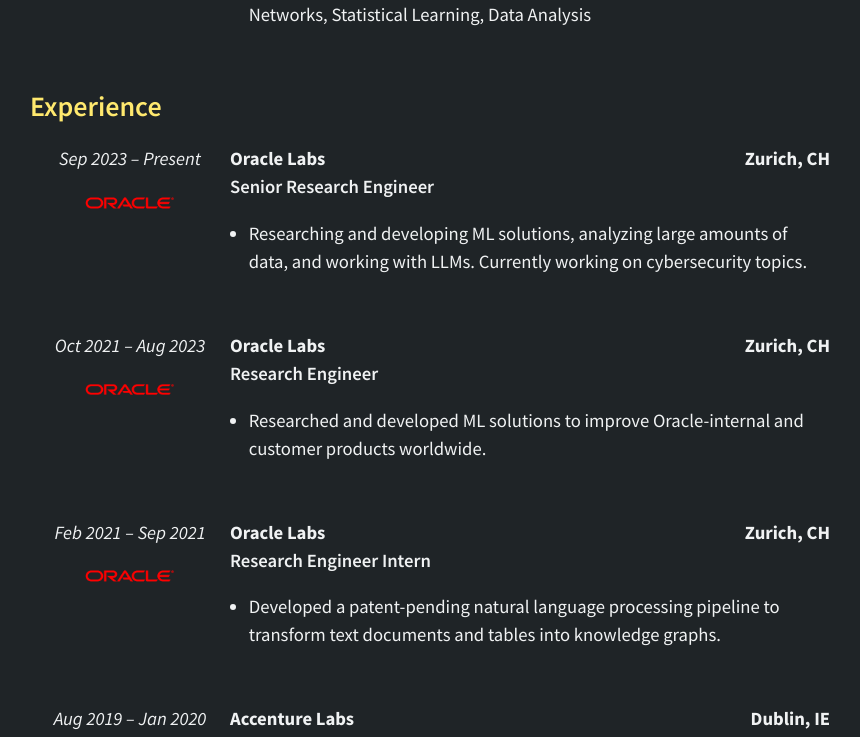
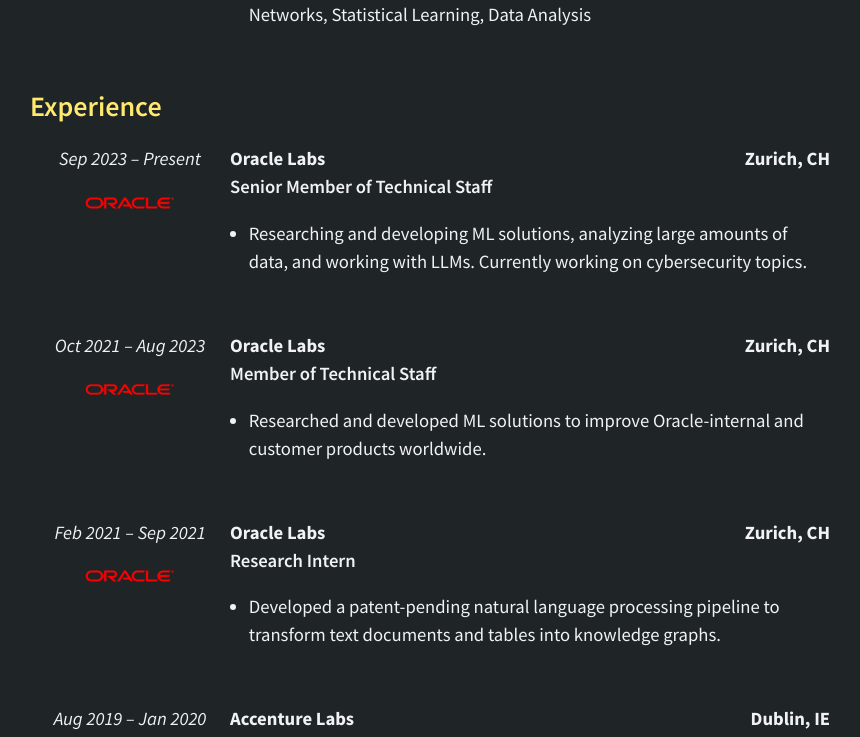
Before and after one commit to dogatekin/dogatekin.github.io, a SvelteKit app: page /resume in a window 1280 px wide. Shown: the part 648-1385 px from the top of the page, without its empty margins (210-1070 px from the left). Built offline with nearby package versions, Linux system fonts and the light colour scheme.

Commit message:
Update Oracle titles to match official ones

```diff
--- a/src/routes/resume/+page.svelte
+++ b/src/routes/resume/+page.svelte
@@ -63,7 +63,7 @@
 		darklogo="{base}/resume/oracle.png"
 		dates="Sep 2023 – Present"
 		location="Zurich, CH"
-		role="Senior Research Engineer"
+		role="Senior Member of Technical Staff"
 		gpa=""
 	>
 		<ul>
@@ -79,7 +79,7 @@
 		darklogo="{base}/resume/oracle.png"
 		dates="Oct 2021 – Aug 2023"
 		location="Zurich, CH"
-		role="Research Engineer"
+		role="Member of Technical Staff"
 		gpa=""
 	>
 		<ul>
@@ -96,7 +96,7 @@
 		darklogo="{base}/resume/oracle.png"
 		dates="Feb 2021 – Sep 2021"
 		location="Zurich, CH"
-		role="Research Engineer Intern"
+		role="Research Intern"
 		gpa=""
 	>
 		<ul>
```
